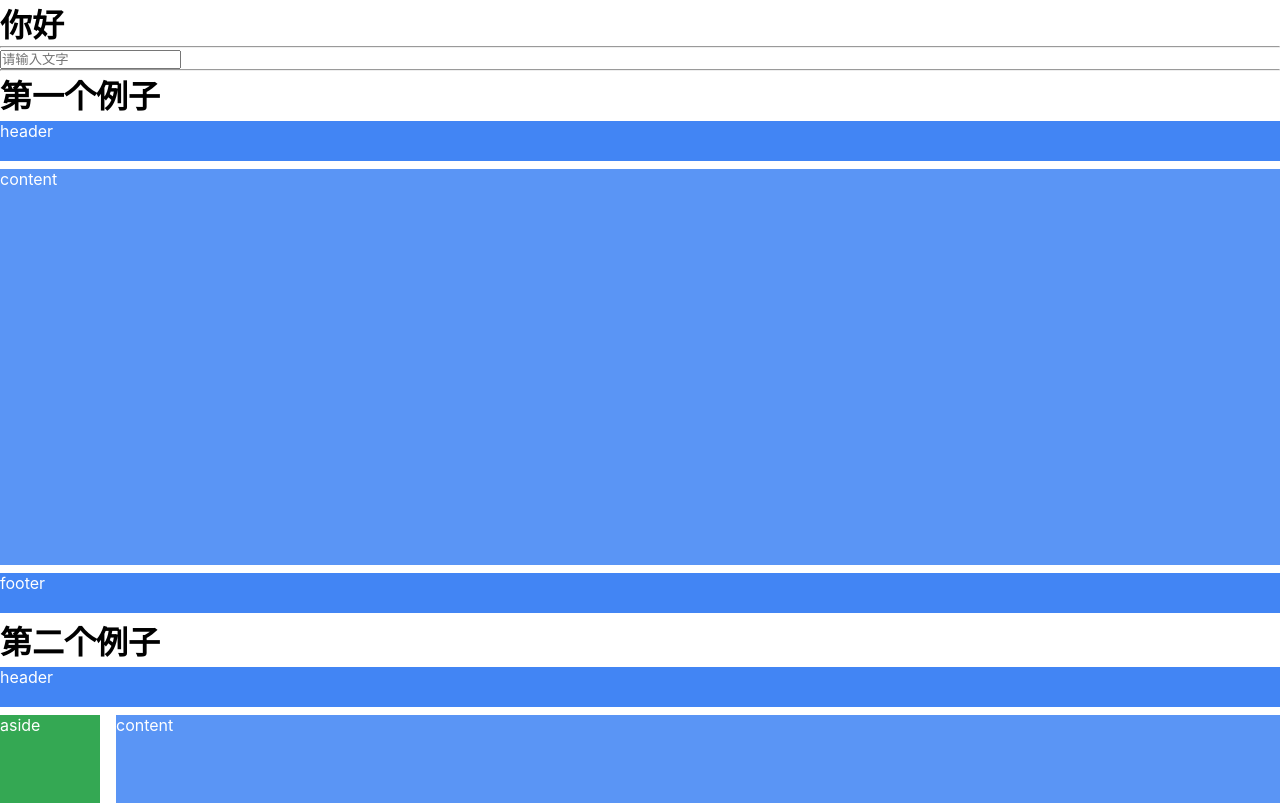
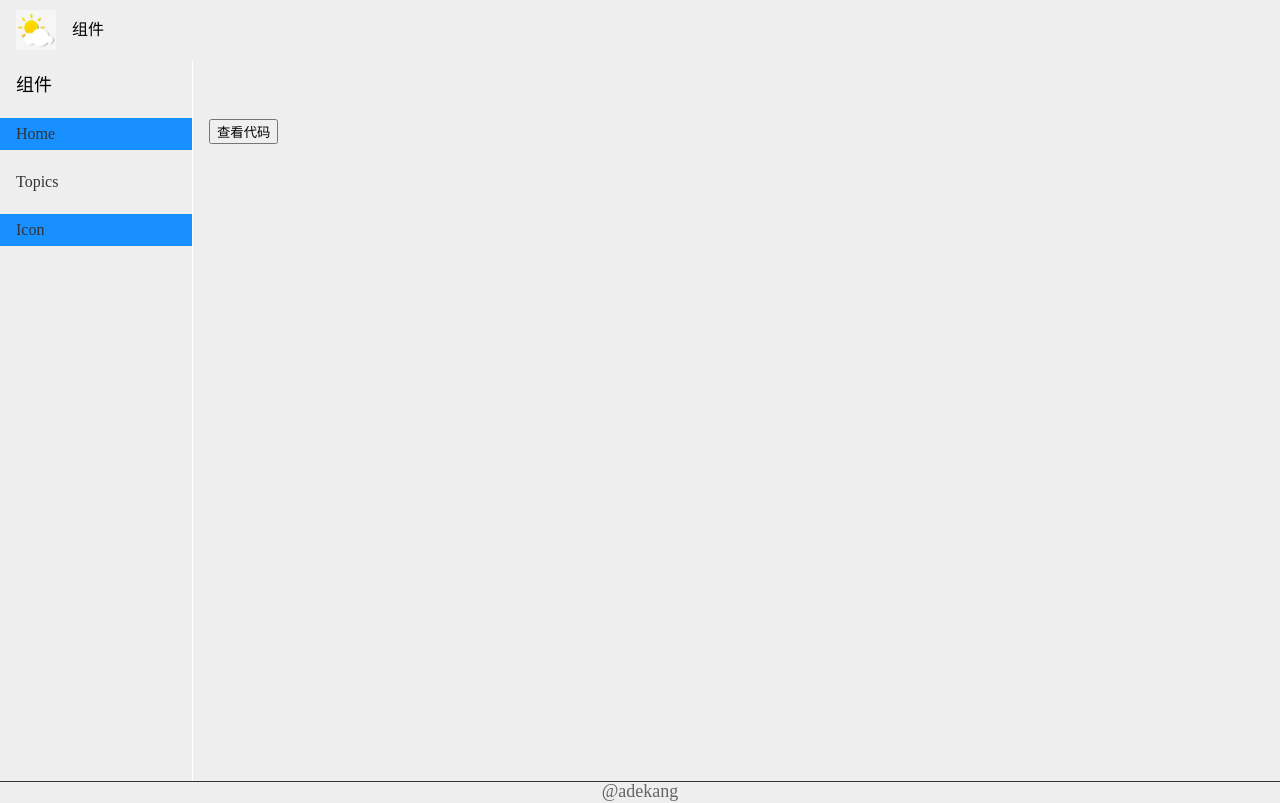
Before and after one commit to adekang/lu-ui, a React app: page /#/icon in a window 1280 px wide. Shown: the top 803 px of the page. Built offline with nearby package versions, Linux system fonts and the light colour scheme.

Commit message:
生成代码

```diff
--- a/package.json
+++ b/package.json
@@ -13,6 +13,7 @@
     "@types/node": "^12.0.0",
     "@types/react": "^17.0.0",
     "@types/react-dom": "^17.0.0",
+    "@types/react-router-dom": "^5.3.1",
     "@typescript-eslint/eslint-plugin": "^4.5.0",
     "@typescript-eslint/parser": "^4.5.0",
     "babel-jest": "^26.6.0",
@@ -57,6 +58,7 @@
     "react-dev-utils": "^11.0.3",
     "react-dom": "^17.0.2",
     "react-refresh": "^0.8.3",
+    "react-router-dom": "^5.3.0",
     "resolve": "1.18.1",
     "resolve-url-loader": "^3.1.2",
     "sass-loader": "^10.0.5",
@@ -158,6 +160,8 @@
     "classnames": "^2.3.1",
     "lodash": "^4.17.21",
     "node-sass": "npm:dart-sass",
+    "prism-react-renderer": "^1.2.1",
+    "raw-loader": "^4.0.2",
     "svg-sprite-loader": "^6.0.9",
     "svgo-loader": "^3.0.0"
   }
--- a/src/App.tsx
+++ b/src/App.tsx
@@ -1,33 +1,14 @@
 import React from 'react';
 import './style/App.scss';
-import Icon from 'src/components/Icon';
-import Input from 'src/components/Input';
-import LayoutExample from 'components/Layout/layout.example';
+import Index from 'src/pages/Index';
 
 
 function App() {
 
-  const ok = () => {
-    console.log('ok');
-  };
-
   return (
-    <div className="wrapper">
-      <h1>你好</h1>
-      <Icon
-        name="qq"
-        color="#000"
-        onClick={ok}
-        className="red"
-        onMouseEnter={() => console.log('enter')}
-        onMouseLeave={() => console.log('leave')}
-        onTouchStart={() => console.log('touch')}
-      />
-      <hr/>
-      <Input placeholder={'请输入文字'}/>
-      <hr/>
-      <LayoutExample/>
-    </div>
+    <>
+      <Index/>
+    </>
   );
 }
 
--- a/src/components/Layout/layout.example.tsx
+++ b/src/components/Layout/layout.example.tsx
@@ -12,7 +12,7 @@ export default () => {
     <>
       <div>
         <h1>第一个例子</h1>
-        <Layout style={{height: 500}} className="hi">
+        <Layout style={{height: 500, width: 500}} className="hi">
           <Header className="x">header</Header>
           <Content className="y">content</Content>
           <Footer className="x">footer</Footer>
@@ -20,7 +20,7 @@ export default () => {
       </div>
       <div>
         <h1>第二个例子</h1>
-        <Layout style={{height: 500}} className="hi">
+        <Layout style={{height: 500, width: 500}} className="hi">
           <Header className="x">header</Header>
           <Layout>
             <Aside className="z">aside</Aside>
@@ -31,7 +31,7 @@ export default () => {
       </div>
       <div>
         <h1>第三个例子</h1>
-        <Layout style={{height: 500}} className="hi">
+        <Layout style={{height: 500, width: 500}} className="hi">
           <Header className="x">header</Header>
           <Layout>
             <Content className="y">content</Content>
@@ -42,7 +42,7 @@ export default () => {
       </div>
       <div>
         <h1>第四个例子</h1>
-        <Layout style={{height: 500}} className="hi">
+        <Layout style={{height: 500, width: 500}} className="hi">
           <Aside className="z">aside</Aside>
           <Layout>
             <Header className="x">header</Header>
--- a/src/components/Layout/layout.tsx
+++ b/src/components/Layout/layout.tsx
@@ -23,3 +23,9 @@ const Layout: React.FunctionComponent<Props> = (props) => {
 };
 
 export default Layout;
+
+export {Layout};
+export {default as Header} from './header';
+export {default as Footer} from './footer';
+export {default as Aside} from './aside';
+export {default as Content} from './content';
--- /dev/null
+++ b/src/pages/Icon/IconExample.tsx
@@ -0,0 +1,13 @@
+import React from 'react';
+import Icon from 'components/Icon';
+
+
+const IconExample: React.FunctionComponent = () => {
+  return (
+    <div>
+      <Icon name="qq"/>
+    </div>
+  );
+};
+
+export default IconExample;
--- /dev/null
+++ b/src/pages/Icon/icon.demo.tsx
@@ -0,0 +1,13 @@
+import IconExample from './IconExample';
+import React from 'react';
+import Demo from '../demo';
+
+const IconDemo = () => {
+  return (
+    <Demo code={require('!!raw-loader!./IconExample.tsx').default}>
+      <IconExample/>
+    </Demo>
+  );
+};
+
+export default IconDemo;
--- /dev/null
+++ b/src/pages/Index/index.scss
@@ -0,0 +1,69 @@
+.lu {
+  min-height: 100vh;
+
+  &-header {
+    display: flex;
+    align-items: center;
+    padding: 10px 0;
+
+    &-logo {
+      padding: 0 16px;
+      width: 40px;
+      height: 40px;
+
+      > img {
+        width: 100%;
+        height: 100%;
+      }
+    }
+  }
+
+  &-aside {
+    border-right: 1px solid #ffffff;
+    margin-right: 16px;
+
+    h2 {
+      padding: 16px;
+      font-size: 18px;
+    }
+
+    ul {
+      min-width: 12em;
+
+      > li {
+        padding: 8px 0;
+
+        a {
+          padding: 8px 16px;
+          color: #333;
+          display: block;
+
+          &:hover {
+            color: #34a853;
+          }
+
+          &.active {
+            background-color: #1890ff;
+          }
+        }
+      }
+    }
+  }
+
+  &-content {
+
+  }
+
+  &-footer {
+    display: flex;
+    justify-content: center;
+    align-items: center;
+    font-size: 18px;
+    color: #666;
+    border-top: 1px solid #333;
+  }
+}
+
+.example {
+  padding: 16px 0;
+}
--- /dev/null
+++ b/src/pages/Index/index.tsx
@@ -0,0 +1,62 @@
+import React from 'react';
+import {HashRouter as Router, Route, NavLink, Switch} from 'react-router-dom';
+import PullToRefresh from 'src/pages/PullToRefresh';
+
+import LayoutExample from 'components/Layout/layout.example';
+import {Layout, Content, Aside, Footer, Header} from 'components/Layout/layout';
+import './index.scss';
+import logoImg from 'src/assets/logo.png';
+import IconDemo from 'src/pages/Icon/icon.demo';
+
+const z = require('!!raw-loader!../../components/Icon/index.tsx');
+console.log(z.default);
+
+export default () => {
+
+  return (
+    <Router>
+      <Layout className="lu">
+        <Header className="lu-header">
+          <div className="lu-header-logo">
+            <img src={logoImg} alt=""/>
+          </div>
+          <h1>组件</h1>
+        </Header>
+        <Layout>
+          <Aside className="lu-aside">
+            <h2>组件</h2>
+            <ul>
+              <li>
+                <NavLink to="/">Home</NavLink>
+              </li>
+              <li>
+                <NavLink to="/topics">Topics</NavLink>
+              </li>
+              <li>
+                <NavLink to="/icon">Icon</NavLink>
+              </li>
+            </ul>
+          </Aside>
+          <Content className="lu-content">
+            <Switch>
+              <Route path="/topics">
+                <PullToRefresh/>
+              </Route>
+              <Route path="/demo">
+                <LayoutExample/>
+              </Route>
+              <Route path="/icon">
+                <IconDemo/>
+              </Route>
+
+            </Switch>
+          </Content>
+        </Layout>
+
+        <Footer className="lu-footer">
+          @adekang
+        </Footer>
+      </Layout>
+    </Router>
+  );
+}
--- /dev/null
+++ b/src/pages/demo.tsx
@@ -0,0 +1,38 @@
+import * as React from 'react';
+import Highlight, {defaultProps} from 'prism-react-renderer';
+import {useState} from 'react';
+
+interface Props {
+  code: string;
+}
+
+const Demo: React.FunctionComponent<Props> = (props) => {
+  const [codeVisible, setCodeVisible] = useState(false);
+  const code = (
+    <Highlight {...defaultProps} code={props.code} language="jsx">
+      {({className, style, tokens, getLineProps, getTokenProps}) => (
+        <pre className={className} style={style}>
+              {tokens.map((line, i) => (
+                <div {...getLineProps({line, key: i})}>
+                  {line.map((token, key) => (
+                    <span {...getTokenProps({token, key})} />
+                  ))}
+                </div>
+              ))}
+            </pre>
+      )}
+    </Highlight>
+  );
+  return (
+    <div>
+      <div className="example">
+        {props.children}
+      </div>
+      <div>
+        <button onClick={() => setCodeVisible(!codeVisible)}>查看代码</button>
+        {codeVisible && code}
+      </div>
+    </div>
+  );
+};
+export default Demo;
--- a/src/style/App.scss
+++ b/src/style/App.scss
@@ -1,14 +1,61 @@
-* {
-	margin: 0;
-	padding: 0;
-	box-sizing: border-box;
+/* http://meyerweb.com/eric/tools/css/reset/
+   v2.0 | 20110126
+   License: none (public domain)
+*/
+
+html, body, div, span, applet, object, iframe,
+h1, h2, h3, h4, h5, h6, p, blockquote, pre,
+a, abbr, acronym, address, big, cite, code,
+del, dfn, em, img, ins, kbd, q, s, samp,
+small, strike, strong, sub, sup, tt, var,
+b, u, i, center,
+dl, dt, dd, ol, ul, li,
+fieldset, form, label, legend,
+table, caption, tbody, tfoot, thead, tr, th, td,
+article, aside, canvas, details, embed,
+figure, figcaption, footer, header, hgroup,
+menu, nav, output, ruby, section, summary,
+time, mark, audio, video {
+  margin: 0;
+  padding: 0;
+  border: 0;
+  font-size: 100%;
+  font: inherit;
+  vertical-align: baseline;
 }
-.wrapper {
-	height: 100vh;
-	display: flex;
-	flex-direction: column;
 
-	.box {
-		flex: 1;
-	}
+/* HTML5 display-role reset for older browsers */
+article, aside, details, figcaption, figure,
+footer, header, hgroup, menu, nav, section {
+  display: block;
 }
+
+a {
+  text-decoration: none;
+  color: inherit;
+}
+
+body {
+  line-height: 1;
+  background-color: #eee;
+
+}
+
+ol, ul {
+  list-style: none;
+}
+
+blockquote, q {
+  quotes: none;
+}
+
+blockquote:before, blockquote:after,
+q:before, q:after {
+  content: '';
+  content: none;
+}
+
+table {
+  border-collapse: collapse;
+  border-spacing: 0;
+}
--- a/src/style/index.scss
+++ b/src/style/index.scss
@@ -4,13 +4,13 @@
 
 body {
   font-family: -apple-system, BlinkMacSystemFont, 'Segoe UI', 'Roboto', 'Oxygen',
-    'Ubuntu', 'Cantarell', 'Fira Sans', 'Droid Sans', 'Helvetica Neue',
-    sans-serif;
+  'Ubuntu', 'Cantarell', 'Fira Sans', 'Droid Sans', 'Helvetica Neue',
+  sans-serif;
   -webkit-font-smoothing: antialiased;
   -moz-osx-font-smoothing: grayscale;
 }
 
-code {
+pre, code {
   font-family: source-code-pro, Menlo, Monaco, Consolas, 'Courier New',
-    monospace;
+  monospace;
 }
```
Also changed, not shown: src/assets/logo.png (added), 1 other file (tests, documents, lock files or other folders).
